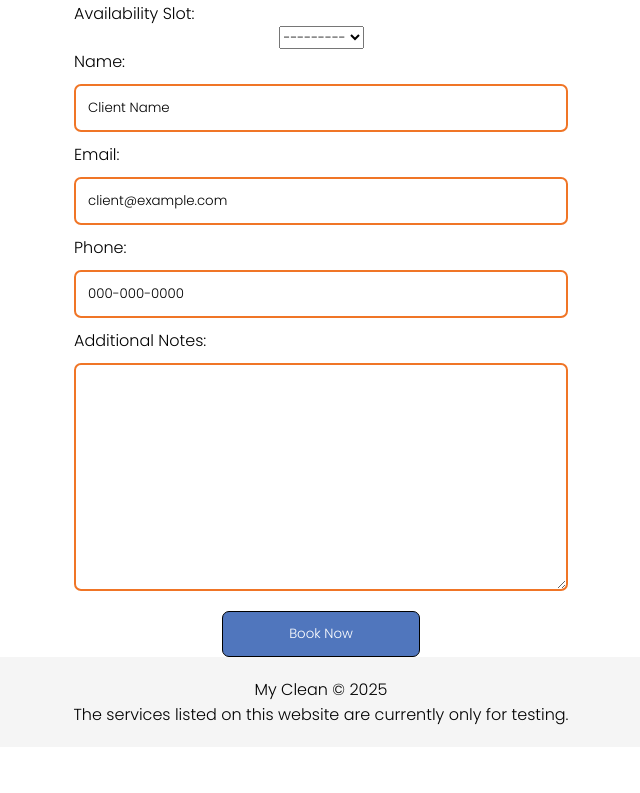
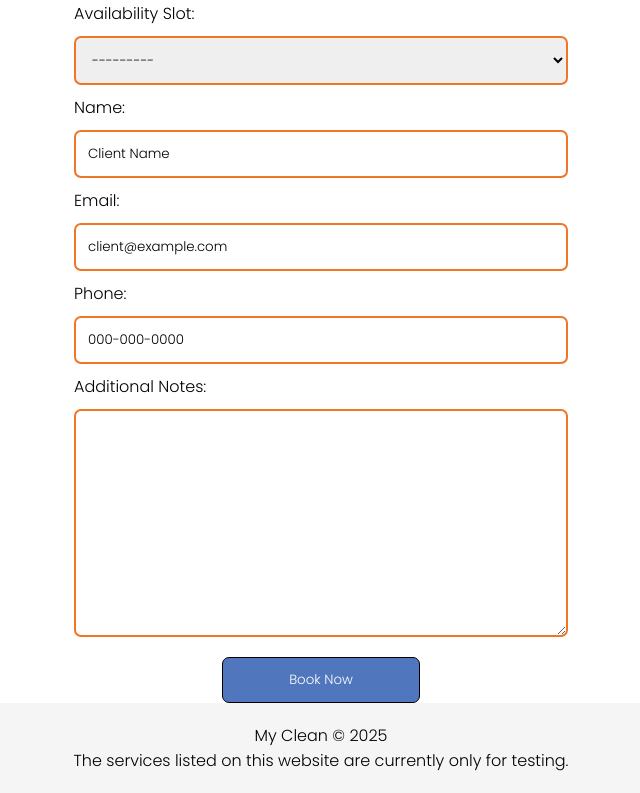
Before and after one commit to JoshuaDelosSantos/my-clean-project, a Django app: page /book/1/ in a window 1280 px wide. Shown: the part 372-1165 px from the top of the page, without its empty margins (319-959 px from the left). Before the commit the page ends 1097 px from the top, so only its background shows below. Run offline with Django 5.2, Linux system fonts and the light colour scheme; data that the repository does not hold is empty.

Commit message:
Add style to selection boxes for booking and update profile forms

```diff
--- a/myclean/static/css/style.css
+++ b/myclean/static/css/style.css
@@ -314,6 +314,14 @@ footer {
     width: 100%;
 }
 
+.update-form-group select {
+    width: 100%;
+    padding: 12px;
+    margin: 10px 0;
+    border: 2px solid #F07526;
+    border-radius: 7px;
+}
+
 .update-form-group input, textarea {
     width: 100%;
     padding: 12px;
@@ -393,6 +401,14 @@ footer {
     width: 100%;
 }
 
+.booking-form-group select {
+    width: 100%;
+    padding: 12px;
+    margin: 10px 0;
+    border: 2px solid #F07526;
+    border-radius: 7px;
+}
+
 .booking-form-group input, textarea {
     width: 100%;
     padding: 12px;
```
